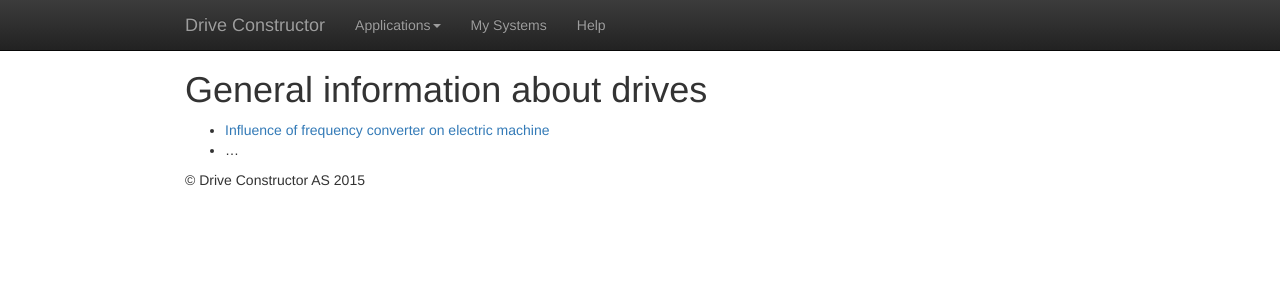
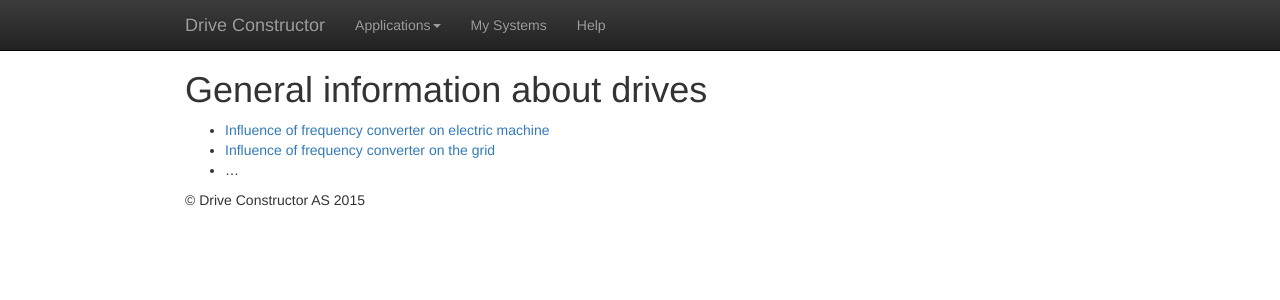
Before and after one commit to Alexey1Gavrilov/drive-constructor-site, a Jekyll site: the page built from help/general-information-about-drives/index.md, in a window 1280 px wide. Shown: the top 300 px of the page. Built offline with Jekyll 4.4.1, drawn with Linux system fonts in a browser that asks for light colours.

Commit message:
Update index.md

```diff
--- a/help/general-information-about-drives/index.md
+++ b/help/general-information-about-drives/index.md
@@ -5,4 +5,5 @@ layout: default
 # General information about drives
 
 * [Influence of frequency converter on electric machine](FCinfluence.html)
+* [Influence of frequency converter on the grid](FCinfluenceGrid.html)
 * ...
```
